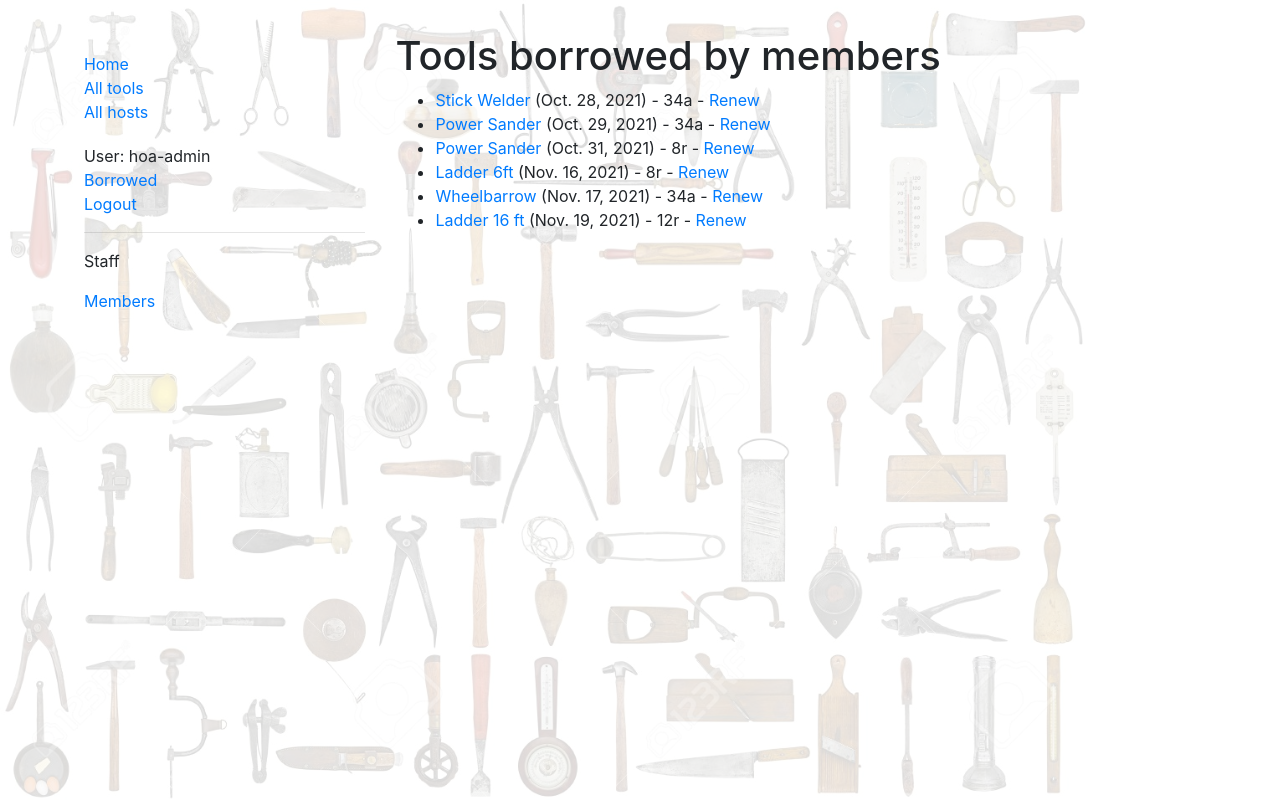
After one commit to peayah/HOAtoolsharing, a Django app: page /catalog/borrowedtools/ in a window 1280 px wide. The commit adds this page. Run offline with Django 3.2, Linux system fonts and the light colour scheme; a user stored in the database is signed in; data comes from the database, SQL or seed files in the repository; both versions use the stored data as it was after the commit; some libraries are stand-ins or nearby versions.

Commit message:
add admin status, and admin renew abilities

```diff
--- a/catalog/models.py
+++ b/catalog/models.py
@@ -3,6 +3,7 @@ from django.urls import reverse  # Used to generate URLs by reversing the URL pa
 import uuid  # Required for unique tool instances
 from django.contrib.auth.models import User
 from datetime import date
+
 
 
 class ToolType(models.Model):
@@ -77,6 +78,9 @@ class ToolInstance(models.Model):
     class Meta:
         ordering = ['due_back']
 
+        permissions = (("can_mark_returned", "Set tool as returned"),)
+
+
     def __str__(self):
         """String for representing the Model object."""
         return f'{self.id} ({self.tool.tool})'
--- a/catalog/templates/base_generic.html
+++ b/catalog/templates/base_generic.html
@@ -1,6 +1,7 @@
 <!DOCTYPE html>
 <html lang="en">
 <head>
+
     {% block title %}<title>Local Library</title>{% endblock %}
     <meta charset="utf-8">
     <meta name="viewport" content="width=device-width, initial-scale=1">
@@ -22,13 +23,23 @@
         </ul>
 
 
-
+        <ul class="sidebar-nav">
         {% if user.is_authenticated %}
             <li>User: {{ user.get_username }}</li>
+            <li><a href="{% url 'my-borrowed' %}">Borrowed</a></li>
             <li><a href="{% url 'logout'%}?next={{request.path}}">Logout</a></li>
         {% else %}
             <li><a href="{% url 'login'%}?next={{request.path}}">Login</a></li>
         {% endif %}
+
+        {% if user.is_staff %}
+            <hr/>
+            <p>Staff</p>
+
+            <li><a href="{% url 'all-borrowed' %}">Members</a></li>
+        {%  endif %}
+        </ul>
+
     {% endblock %}
     </div>
     <div class="col-sm-8 ">{% block content %}{% endblock %}{% block pagination %}
--- /dev/null
+++ b/catalog/templates/catalog/toolinstance_list_borrowed_toolshed_admin.html
@@ -0,0 +1,23 @@
+{% extends "base_generic.html" %}
+
+{% block content %}
+    <h1>Tools borrowed by members</h1>
+
+    {% if toolinstance_list %}
+    <ul>
+
+      {% for toolinst in toolinstance_list %}
+      <li class="{% if bookinst.is_overdue %}text-danger{% endif %}">
+        <a href="{% url 'tool-detail' toolinst.tool.pk %}">{{toolinst.tool.tool}}</a> ({{ toolinst.due_back }}) - {{ toolinst.borrower }}
+
+        {% if perms.catalog.can_mark_returned %}
+            - <a href="{% url 'renew-tool-toolshed-admin' toolinst.id %}">Renew</a>
+        {% endif %}
+      </li>
+      {% endfor %}
+    </ul>
+
+    {% else %}
+      <p>No tools currently borrowed.</p>
+    {% endif %}
+{% endblock %}
--- a/catalog/templates/index.html
+++ b/catalog/templates/index.html
@@ -8,11 +8,9 @@
     <h2>Available Tools</h2>
     <p>The Tool Shed has the following tool counts:</p>
     <ul>
-    <li><strong>Tools:</strong> {{ num_books }}</li>
+        <li><strong>Tools:</strong> {{ num_tools }}</li>
         <li><strong>Copies:</strong> {{ num_instances }}</li>
         <li><strong>Currently Available Tools:</strong> {{ num_instances_available }}</li>
         <li><strong>Hosts:</strong> {{ num_authors }}</li>
     </ul>
-
-
 {% endblock %}
--- a/catalog/urls.py
+++ b/catalog/urls.py
@@ -11,6 +11,15 @@ urlpatterns = [
     path('hosts/', views.HostListView.as_view(), name='hosts'),
     path('host/<int:pk>', views.HostDetailView.as_view(), name='host-detail'),
 
-    path('mytools/', views.LoanedToolsByUserListView.as_view(), name='my-borrowed'),
+    path('mytools/',
+         views.LoanedToolsByUserListView.as_view(),
+         name='my-borrowed'),
 
+    path('tool/<uuid:pk>/renew/',
+         views.renew_tool_toolshed_admin,
+         name='renew-tool-toolshed-admin'),
+
+    path('borrowedtools/',
+         views.LoanedToolsListView.as_view(),
+         name='all-borrowed'),
 ]
--- a/catalog/views.py
+++ b/catalog/views.py
@@ -4,7 +4,12 @@ from .models import Tool, Host, ToolInstance, ToolType
 from django.shortcuts import get_object_or_404
 from django.views import generic
 from django.contrib.auth.mixins import LoginRequiredMixin
-
+import datetime
+from django.contrib.auth.decorators import login_required, permission_required
+from django.http import HttpResponseRedirect
+from django.urls import reverse
+from catalog.forms import RenewToolForm
+from django.contrib.admin.views.decorators import staff_member_required
 
 def index(request):
     """View function for home page of site."""
@@ -37,20 +42,19 @@ def index(request):
 class HostListView(generic.ListView):
     model = Host
     paginate_by = 12
-    # ==============
 
 
 class HostDetailView(generic.DetailView):
     model = Host
 
 
-def host_detail_view(request, primary_key):
-    try:
-        host = Host.objects.get(pk=primary_key)
-    except Host.DoesNotExist:
-        raise Http404('Host does not exist')
+    def host_detail_view(request, primary_key):
+        try:
+            host = Host.objects.get(pk=primary_key)
+        except Host.DoesNotExist:
+            raise Http404('Host does not exist')
 
-    return render(request, 'catalog/host_detail.html', context={'host': host})
+        return render(request, 'catalog/host_detail.html', context={'host': host})
 
 
 class ToolListView(generic.ListView):
@@ -62,19 +66,64 @@ class ToolDetailView(generic.DetailView):
     model = Tool
 
 
-def tool_detail_view(request, primary_key):
-    try:
-        tool = Tool.objects.get(pk=primary_key)
-    except Tool.DoesNotExist:
-        raise Http404('Tool does not exist')
+    def tool_detail_view(request, primary_key):
+        try:
+            tool = Tool.objects.get(pk=primary_key)
+        except Tool.DoesNotExist:
+            raise Http404('Tool does not exist')
 
-    return render(request, 'catalog/tool_detail.html', context={'tool': tool})
+        return render(request, 'catalog/tool_detail.html', context={'tool': tool})
+
 
 class LoanedToolsByUserListView(LoginRequiredMixin,generic.ListView):
     """Generic class-based view listing tools on loan to current user."""
     model = ToolInstance
-    template_name ='catalog/toolinstance_list_borrowed_user.html'
+    template_name = 'catalog/toolinstance_list_borrowed_user.html'
     paginate_by = 10
 
     def get_queryset(self):
         return ToolInstance.objects.filter(borrower=self.request.user).filter(status__exact='o').order_by('due_back')
+
+class LoanedToolsListView(LoginRequiredMixin, generic.ListView):
+    """Generic class-based view listing tools on loan to current user."""
+    model = ToolInstance
+    template_name = 'catalog/toolinstance_list_borrowed_toolshed_admin.html'
+    paginate_by = 10
+
+    def get_queryset(self):
+        return ToolInstance.objects.filter(status__exact='o').order_by('due_back')
+
+
+@staff_member_required
+@login_required
+@permission_required('catalog.can_mark_returned', raise_exception=True)
+def renew_tool_toolshed_admin(request, pk):
+    """View function for renewing a specific ToolInstance by librarian."""
+    tool_instance = get_object_or_404(ToolInstance, pk=pk)
+
+    # If this is a POST request then process the Form data
+    if request.method == 'POST':
+
+        # Create a form instance and populate it with data from the request (binding):
+        form = RenewToolForm(request.POST)
+
+        # Check if the form is valid:
+        if form.is_valid():
+            # process the data in form.cleaned_data as required (here we just write it to the model due_back field)
+            tool_instance.due_back = form.cleaned_data['renewal_date']
+            tool_instance.save()
+
+            # redirect to a new URL:
+            return HttpResponseRedirect(reverse('all-borrowed') )
+
+    # If this is a GET (or any other method) create the default form.
+    else:
+        proposed_renewal_date = datetime.date.today() + datetime.timedelta(weeks=3)
+        form = RenewToolForm(initial={'renewal_date': proposed_renewal_date})
+
+    context = {
+        'form': form,
+        'tool_instance': tool_instance,
+    }
+
+    return render(request, 'catalog/tool_renew_toolshed_admin.html', context)
```
Also changed, not shown: catalog/admin.py (+9 -3 lines), catalog/forms.py (+23 -0 lines), catalog/templates/catalog/tool_renew_toolshed_admin.html (+15 -0 lines), catalog/migrations/0004_alter_toolinstance_options.py (added), catalog/migrations/0005_alter_toolinstance_options.py (added), db.sqlite3. Lines whose indentation alone changed are shown as unchanged.
